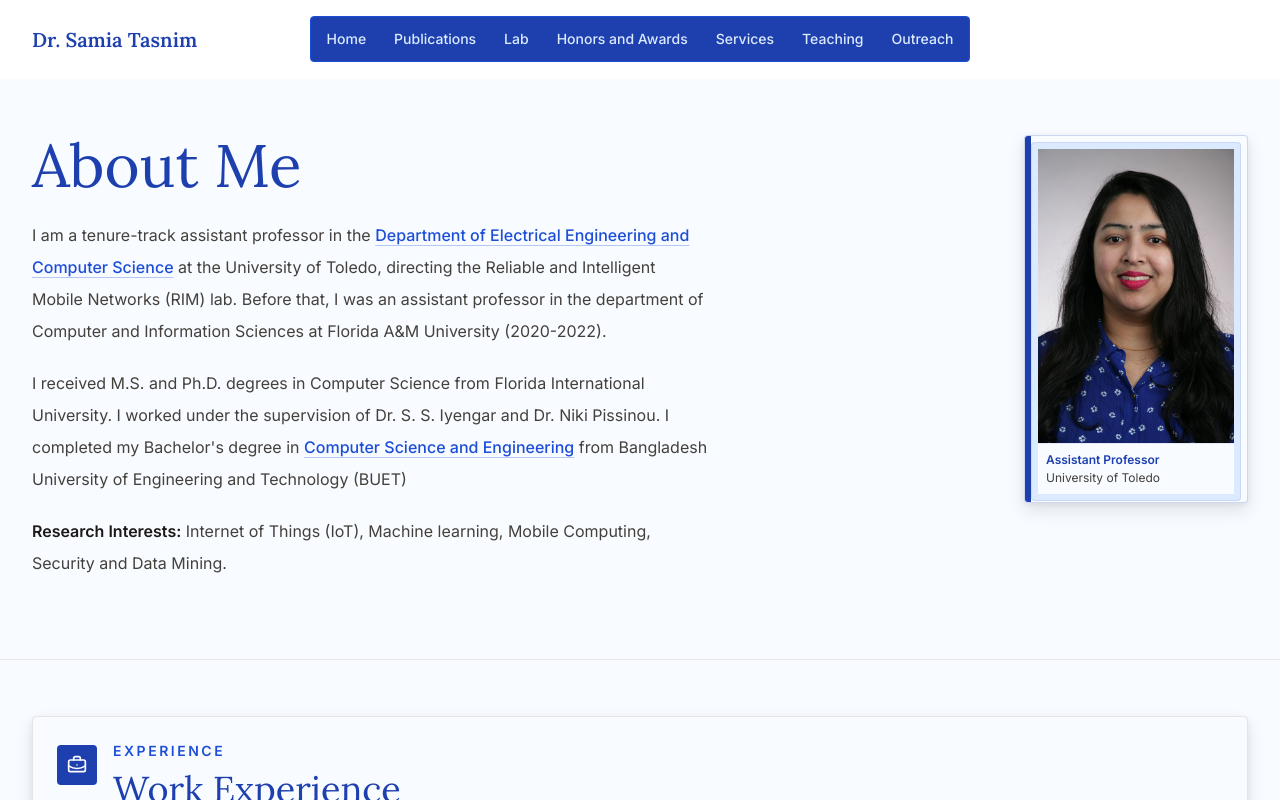
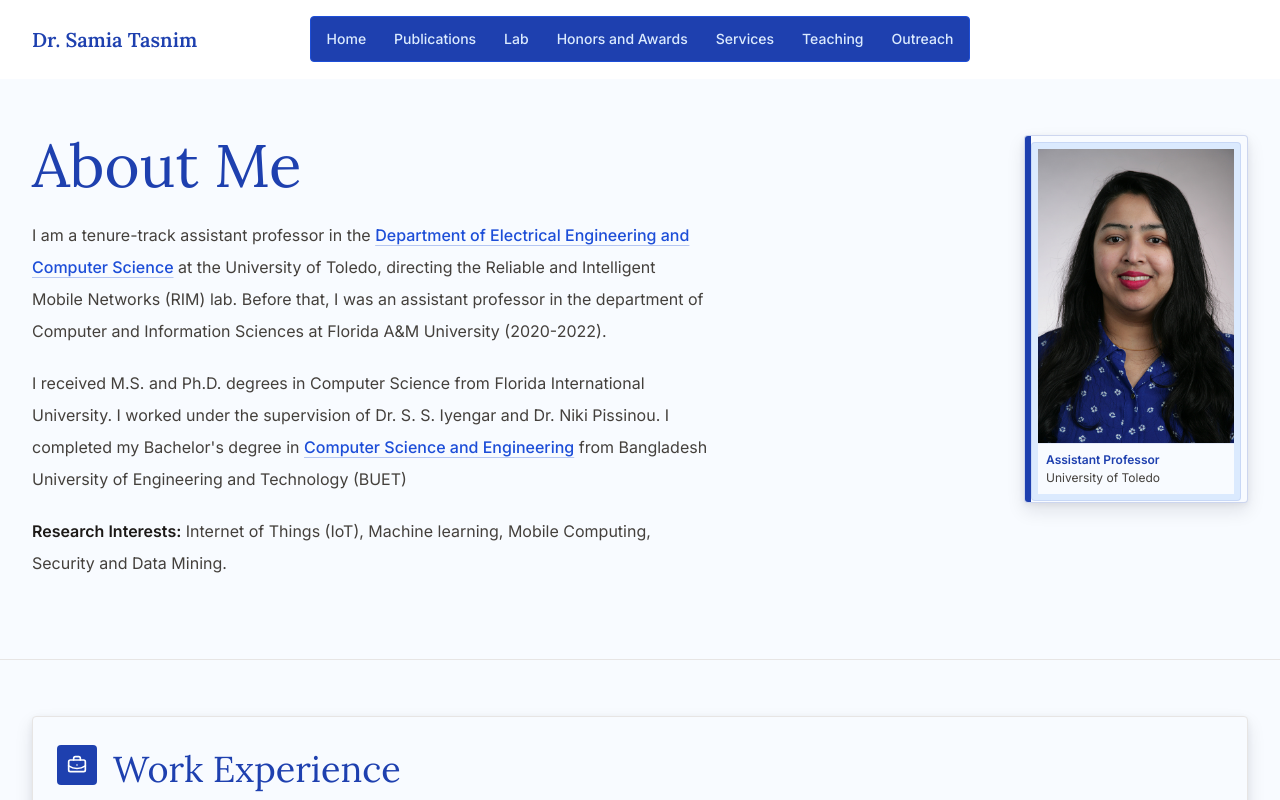
Before and after one commit to samiatasnim/samiatasnim.github.io, a Next.js app: page / in a window 1280 px wide. Shown: the top 800 px of the page. Built offline with nearby package versions, Linux system fonts and the light colour scheme.

Commit message:
Update page.tsx

```diff
--- a/src/app/page.tsx
+++ b/src/app/page.tsx
@@ -41,7 +41,7 @@ export default function Home() {
         <div className="mx-auto grid max-w-7xl gap-10 px-4 py-14 sm:px-6 lg:px-8">
           <TimelineSection
             icon={<BriefcaseBusiness />}
-            eyebrow="Experience"
+            eyebrow=""
             heading="Work Experience"
             items={workExperience.map((item) => ({
               title: item.role,
```
